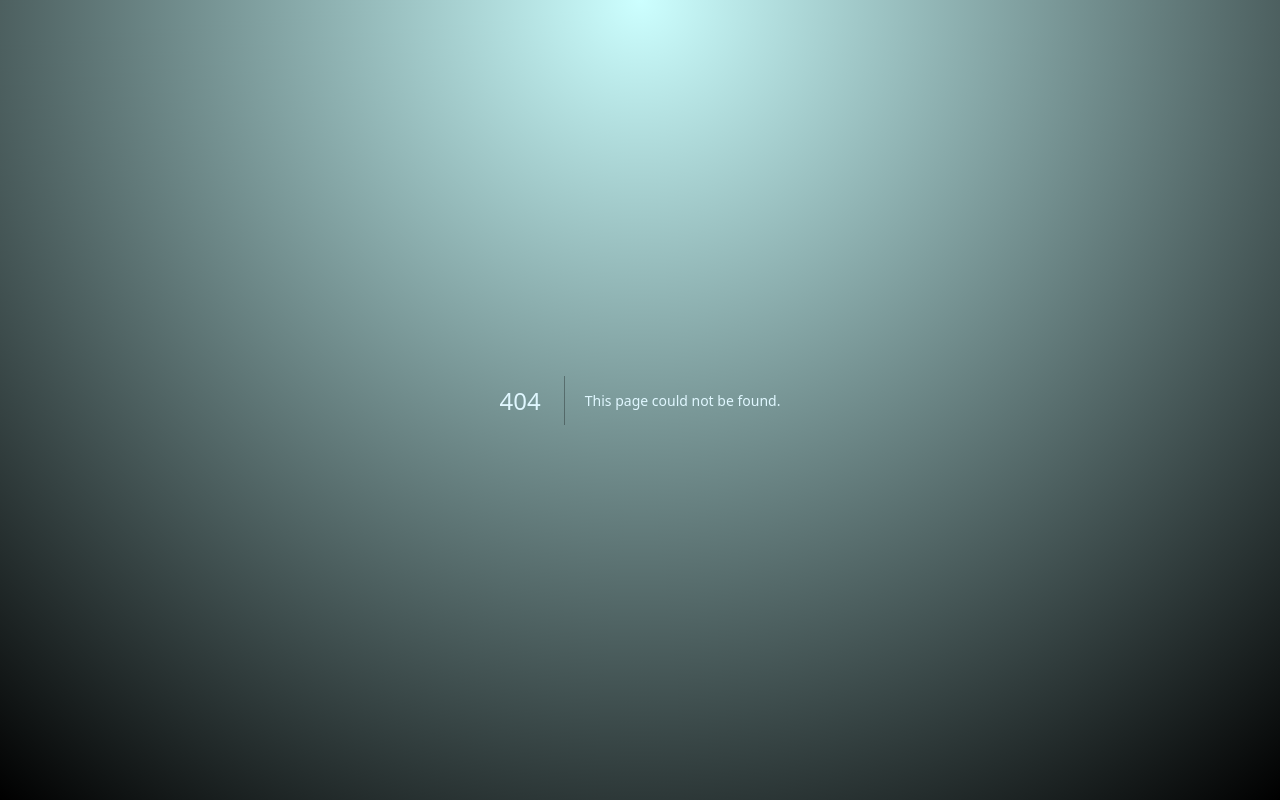
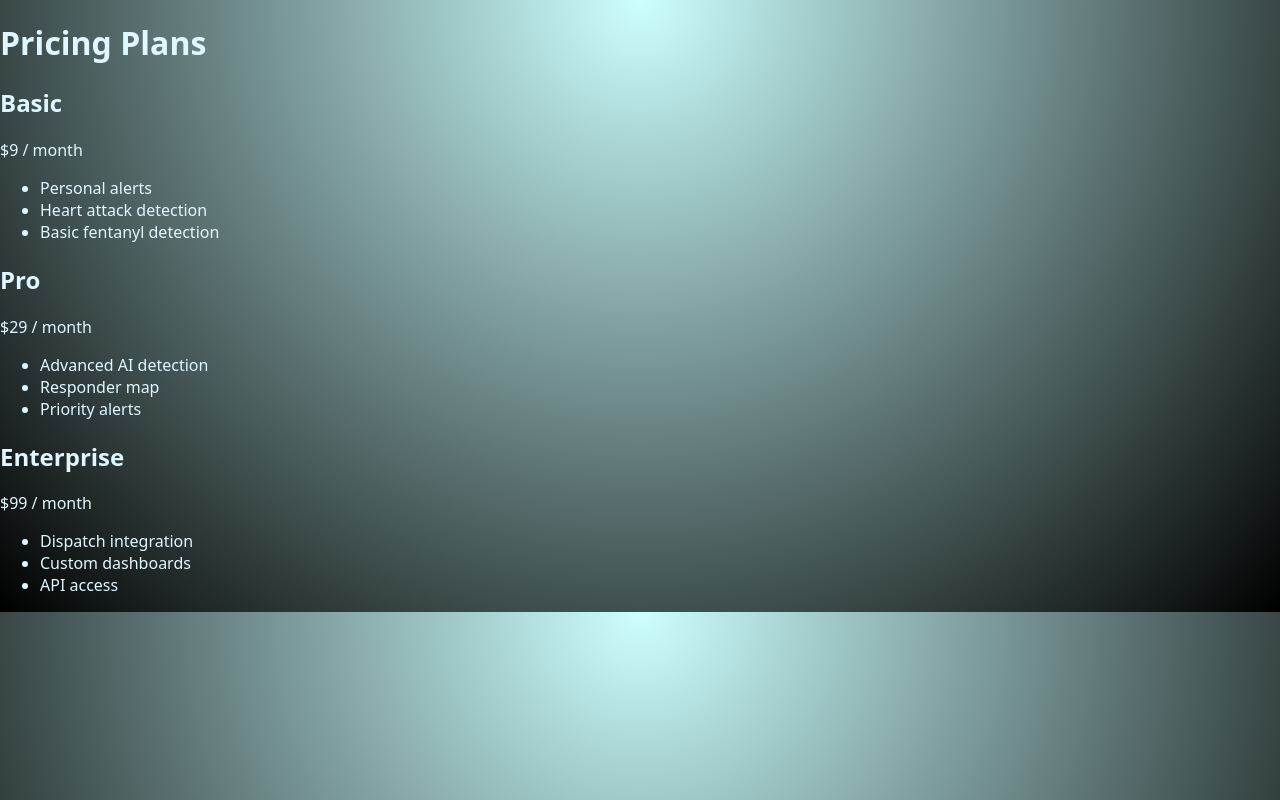
Before and after one commit to malayakeys32-rgb/-silentguardian-os, a Next.js app: page /dashboard/pricing in a window 1280 px wide. Before the commit this address had no page. Built offline with nearby package versions, Linux system fonts and the light colour scheme.

Commit message:
Add Pricing component with subscription tiers

```diff
--- /dev/null
+++ b/app/dashboard/pricing/page.tsx
@@ -0,0 +1,39 @@
+export default function Pricing() {
+  return (
+    <div className="pricing">
+      <h1>Pricing Plans</h1>
+
+      <div className="pricing-grid">
+        <div className="tier">
+          <h2>Basic</h2>
+          <p>$9 / month</p>
+          <ul>
+            <li>Personal alerts</li>
+            <li>Heart attack detection</li>
+            <li>Basic fentanyl detection</li>
+          </ul>
+        </div>
+
+        <div className="tier">
+          <h2>Pro</h2>
+          <p>$29 / month</p>
+          <ul>
+            <li>Advanced AI detection</li>
+            <li>Responder map</li>
+            <li>Priority alerts</li>
+          </ul>
+        </div>
+
+        <div className="tier">
+          <h2>Enterprise</h2>
+          <p>$99 / month</p>
+          <ul>
+            <li>Dispatch integration</li>
+            <li>Custom dashboards</li>
+            <li>API access</li>
+          </ul>
+        </div>
+      </div>
+    </div>
+  );
+}
```
